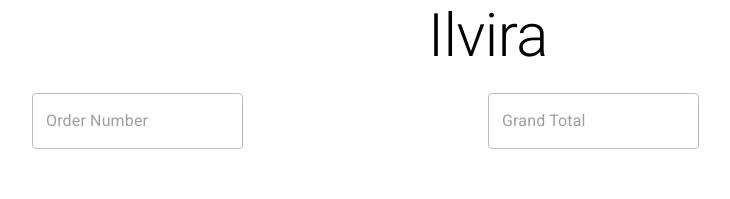
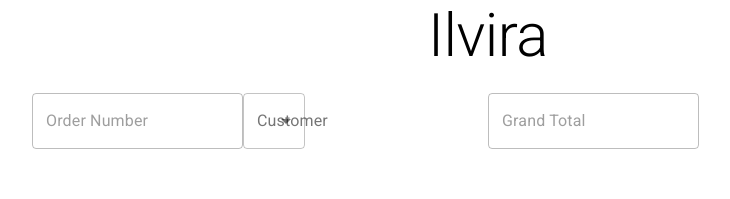
Before and after one commit to NisanurBulut/Ilvira, a React (Create React App) app in the folder IlviraAPP/: page / in a window 1280 px wide. Shown: the top 199 px of the page, without its empty margins (152-882 px from the left). Built offline with nearby package versions, Linux system fonts and the light colour scheme.

Commit message:
used select control on orderform

```diff
--- a/IlviraAPP/src/components/Order/OrderForm.js
+++ b/IlviraAPP/src/components/Order/OrderForm.js
@@ -2,12 +2,22 @@
 import React from 'react';
 import Form from '../../layouts/Form';
 import Input from '../../controls/Input';
+import Select from '../../controls/Select';
 export default function OrderForm() {
   return (
     <Form>
       <Grid container>
         <Grid item xs={6}>
           <Input disabled label="Order Number" name="orderNumber" />
+          <Select
+            label="Customer"
+            name="customerId"
+            options={[
+              { id: 1, title: 'Customer 1' },
+              { id: 2, title: 'Customer 2' },
+              { id: 3, title: 'Customer 3' },
+            ]}
+          ></Select>
         </Grid>
         <Grid item xs={6}>
           <Input disabled label="Grand Total" name="gTotal" />
--- a/IlviraAPP/src/index.js
+++ b/IlviraAPP/src/index.js
@@ -4,12 +4,7 @@
 import App from './App';
 import reportWebVitals from './reportWebVitals';
 
-ReactDOM.render(
-  <React.StrictMode>
-    <App />
-  </React.StrictMode>,
-  document.getElementById('root')
-);
+ReactDOM.render(<App />, document.getElementById('root'));
 
 // If you want to start measuring performance in your app, pass a function
 // to log results (for example: reportWebVitals(console.log))
```
